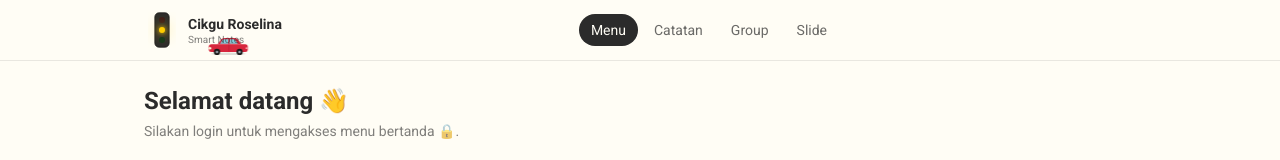
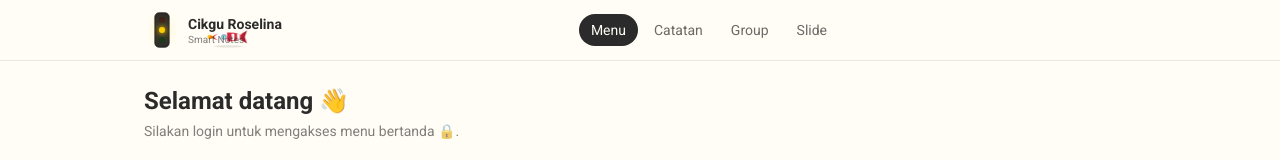
Before and after one commit to AndyKhan007/Cikgu-Roselina-Notes, a plain HTML site: page index.html in a window 1280 px wide. Shown: the top 160 px of the page. Drawn offline with nearby package versions, Linux system fonts and the light colour scheme.

Commit message:
tambah animasi navbar

```diff
--- a/logo-animation.js
+++ b/logo-animation.js
@@ -1,7 +1,9 @@
 // =====================================================
-// Animasi lampu trafik + mobil kecil di navbar
-// Versi 4 — mobile-friendly, tanpa reduce-motion blocker
+// Animasi lampu trafik + kendaraan random di navbar
+// Versi 5 — kendaraan acak + air vehicle support
 // =====================================================
+
+import { randomVehicle } from './vehicles.js';
 
 const wait = (ms) => new Promise(r => setTimeout(r, ms));
 
@@ -26,7 +28,18 @@ export function startLogoAnimation() {
     });
   }
 
+  function setVehicle(v) {
+    // Ganti isi SVG kendaraan
+    car.innerHTML = v.svg;
+    // Set class 'air' kalau kendaraan terbang
+    car.classList.toggle('air', !!v.air);
+  }
+
   async function loop() {
+    // Pilih kendaraan acak untuk siklus ini
+    const vehicle = randomVehicle();
+    setVehicle(vehicle);
+
     setLight('green');
     await wait(80);
 
@@ -38,10 +51,9 @@ export function startLogoAnimation() {
       return loop();
     }
 
-    // Lebar mobil mengikuti CSS (.cute-car)
     const carWidth = car.offsetWidth || 44;
 
-    // Mobil berhenti tepat 8px di kanan logo
+    // Mobil berhenti 8px di kanan logo
     const stopX  = (logoRect.right - trackRect.left) + 8;
     // Mulai dari luar kanan
     const startX = trackRect.width + carWidth + 20;
@@ -56,31 +68,31 @@ export function startLogoAnimation() {
 
     await wait(50);
 
-    // Durasi jalan: sedikit lebih cepat di mobile
     const isMobile  = window.matchMedia('(max-width: 640px)').matches;
     const driveTime = isMobile ? 1.8 : 2.4;
 
-    // FASE 1: jalan
+    // FASE 1: jalan dari kanan ke titik berhenti
     car.style.transition = `transform ${driveTime}s cubic-bezier(0.25, 0.1, 0.4, 1)`;
     car.style.transform  = `translateX(${stopX}px)`;
 
-    // FASE 2: kuning
+    // FASE 2: kuning saat hampir sampai
     await wait(driveTime * 1000 * 0.70);
     setLight('yellow');
 
-    // FASE 3: merah
+    // FASE 3: merah + glow
     await wait(450);
     setLight('red');
 
-    // FASE 4: berhenti
+    // FASE 4: tunggu mobil benar-benar berhenti
     await wait(driveTime * 1000 * 0.40);
+    // Diam di lampu merah
     await wait(1500);
 
     // FASE 5: hijau lagi
     setLight('green');
     await wait(280);
 
-    // FASE 6: lanjut ke kiri
+    // FASE 6: jalan maju ke kiri & menghilang
     car.style.transition = 'transform 1.2s cubic-bezier(0.4, 0, 0.7, 1)';
     car.style.transform  = `translateX(${exitX}px)`;
 
--- a/style.css
+++ b/style.css
@@ -39,7 +39,7 @@ html, body { font-family: 'Roboto', sans-serif; }
   border-color: rgba(0,229,255,0.6);
 }
 
-/* --- Kartu menu terkunci (butuh login) --- */
+/* --- Kartu menu terkunci --- */
 .menu-card-locked {
   opacity: 0.55;
   cursor: not-allowed;
@@ -96,7 +96,7 @@ html, body { font-family: 'Roboto', sans-serif; }
 @keyframes toastIn { from { opacity: 0; transform: translate(-50%, 8px); } to { opacity: 1; transform: translate(-50%, 0); } }
 
 /* =====================================================
-   LAMPU TRAFIK + ANIMASI MOBIL KECIL
+   LAMPU TRAFIK + ANIMASI KENDARAAN
    ===================================================== */
 
 .tl-light {
@@ -127,6 +127,7 @@ html, body { font-family: 'Roboto', sans-serif; }
   z-index: 5;
 }
 
+/* --- Kendaraan (default: ground) --- */
 .cute-car {
   position: absolute;
   bottom: 4px;
@@ -137,11 +138,29 @@ html, body { font-family: 'Roboto', sans-serif; }
   will-change: transform, opacity;
 }
 
+/* --- Kendaraan udara naik lebih tinggi --- */
+.cute-car.air {
+  bottom: 12px;
+}
+
+/* --- Rotor helikopter berputar --- */
+.rotor-spin {
+  animation: rotorSpin 0.12s linear infinite;
+}
+@keyframes rotorSpin {
+  from { transform: rotate(0deg); }
+  to   { transform: rotate(360deg); }
+}
+
+/* --- Mobile: kendaraan lebih kecil --- */
 @media (max-width: 640px) {
   .cute-car {
     width: 32px;
     height: 16px;
     bottom: 3px;
+  }
+  .cute-car.air {
+    bottom: 9px;
   }
 }
 
--- /dev/null
+++ b/vehicles.js
@@ -0,0 +1,227 @@
+// =====================================================
+// Koleksi SVG kendaraan untuk animasi navbar
+// Setiap kendaraan: { name, air, svg }
+//   air: true kalau kendaraan terbang (posisi lebih tinggi)
+// =====================================================
+
+export const VEHICLES = [
+  // ============ MOBIL (merah) ============
+  {
+    name: 'mobil',
+    air: false,
+    svg: `
+      <svg viewBox="0 0 80 40" xmlns="http://www.w3.org/2000/svg" class="w-full h-full">
+        <ellipse cx="40" cy="37" rx="32" ry="2" fill="rgba(43,43,43,0.15)"/>
+        <rect x="4" y="20" width="72" height="14" rx="4" fill="#D7263D"/>
+        <path d="M20 20 L27 10 Q29 8 33 8 L50 8 Q54 8 56 10 L63 20 Z" fill="#D7263D"/>
+        <path d="M25 19 L30 11 Q31 10 33 10 L40 10 L40 19 Z" fill="#7FD6E6" opacity="0.95"/>
+        <path d="M42 19 L42 10 L48 10 Q50 10 51 11 L56 19 Z" fill="#7FD6E6" opacity="0.95"/>
+        <line x1="41" y1="20" x2="41" y2="33" stroke="#A01830" stroke-width="0.6"/>
+        <circle cx="7" cy="27" r="2.4" fill="#FFF8DC"/>
+        <circle cx="73" cy="27" r="1.6" fill="#FFB3B3"/>
+        <circle cx="20" cy="34" r="5.5" fill="#1a1a1a"/>
+        <circle cx="20" cy="34" r="2.2" fill="#9CA3AF"/>
+        <circle cx="60" cy="34" r="5.5" fill="#1a1a1a"/>
+        <circle cx="60" cy="34" r="2.2" fill="#9CA3AF"/>
+      </svg>
+    `
+  },
+
+  // ============ BUS (kuning sekolah) ============
+  {
+    name: 'bus',
+    air: false,
+    svg: `
+      <svg viewBox="0 0 80 40" xmlns="http://www.w3.org/2000/svg" class="w-full h-full">
+        <ellipse cx="40" cy="37" rx="34" ry="2" fill="rgba(43,43,43,0.15)"/>
+        <rect x="2" y="10" width="76" height="24" rx="3" fill="#F4A259"/>
+        <rect x="2" y="10" width="76" height="3" fill="#E08B3F"/>
+        <rect x="6" y="15" width="9" height="8" fill="#7FD6E6"/>
+        <rect x="18" y="15" width="9" height="8" fill="#7FD6E6"/>
+        <rect x="30" y="15" width="9" height="8" fill="#7FD6E6"/>
+        <rect x="42" y="15" width="9" height="8" fill="#7FD6E6"/>
+        <rect x="54" y="15" width="9" height="8" fill="#7FD6E6"/>
+        <rect x="66" y="15" width="9" height="8" fill="#7FD6E6"/>
+        <rect x="30" y="26" width="14" height="6" rx="1" fill="#2B2B2B"/>
+        <circle cx="5" cy="30" r="2" fill="#FFF8DC"/>
+        <circle cx="20" cy="35" r="5" fill="#1a1a1a"/>
+        <circle cx="20" cy="35" r="2" fill="#9CA3AF"/>
+        <circle cx="60" cy="35" r="5" fill="#1a1a1a"/>
+        <circle cx="60" cy="35" r="2" fill="#9CA3AF"/>
+      </svg>
+    `
+  },
+
+  // ============ AMBULANCE ============
+  {
+    name: 'ambulance',
+    air: false,
+    svg: `
+      <svg viewBox="0 0 80 40" xmlns="http://www.w3.org/2000/svg" class="w-full h-full">
+        <ellipse cx="40" cy="37" rx="32" ry="2" fill="rgba(43,43,43,0.15)"/>
+        <rect x="4" y="14" width="72" height="20" rx="3" fill="#FFFFFF" stroke="#D0D0D0" stroke-width="0.5"/>
+        <rect x="4" y="14" width="72" height="4" fill="#D7263D"/>
+        <path d="M18 16 L26 8 L42 8 L42 16 Z" fill="#FFFFFF" stroke="#D0D0D0" stroke-width="0.5"/>
+        <rect x="21" y="10" width="7" height="6" fill="#7FD6E6"/>
+        <circle cx="52" cy="24" r="5" fill="#D7263D"/>
+        <rect x="50.5" y="21" width="3" height="6" fill="#fff"/>
+        <rect x="49" y="22.5" width="6" height="3" fill="#fff"/>
+        <rect x="34" y="10" width="6" height="3" rx="1" fill="#FF3B30"/>
+        <circle cx="7" cy="22" r="2" fill="#FFF8DC"/>
+        <circle cx="73" cy="22" r="1.6" fill="#FF3B30"/>
+        <circle cx="20" cy="34" r="5" fill="#1a1a1a"/>
+        <circle cx="20" cy="34" r="2" fill="#9CA3AF"/>
+        <circle cx="60" cy="34" r="5" fill="#1a1a1a"/>
+        <circle cx="60" cy="34" r="2" fill="#9CA3AF"/>
+      </svg>
+    `
+  },
+
+  // ============ TAXI ============
+  {
+    name: 'taxi',
+    air: false,
+    svg: `
+      <svg viewBox="0 0 80 40" xmlns="http://www.w3.org/2000/svg" class="w-full h-full">
+        <ellipse cx="40" cy="37" rx="32" ry="2" fill="rgba(43,43,43,0.15)"/>
+        <rect x="4" y="20" width="72" height="14" rx="4" fill="#F7D046"/>
+        <path d="M20 20 L27 10 Q29 8 33 8 L50 8 Q54 8 56 10 L63 20 Z" fill="#F7D046"/>
+        <path d="M25 19 L30 11 Q31 10 33 10 L40 10 L40 19 Z" fill="#7FD6E6" opacity="0.95"/>
+        <path d="M42 19 L42 10 L48 10 Q50 10 51 11 L56 19 Z" fill="#7FD6E6" opacity="0.95"/>
+        <rect x="4" y="25" width="72" height="3" fill="#2B2B2B"/>
+        <rect x="10" y="25" width="3" height="3" fill="#F7D046"/>
+        <rect x="18" y="25" width="3" height="3" fill="#F7D046"/>
+        <rect x="26" y="25" width="3" height="3" fill="#F7D046"/>
+        <rect x="34" y="25" width="3" height="3" fill="#F7D046"/>
+        <rect x="42" y="25" width="3" height="3" fill="#F7D046"/>
+        <rect x="50" y="25" width="3" height="3" fill="#F7D046"/>
+        <rect x="58" y="25" width="3" height="3" fill="#F7D046"/>
+        <rect x="66" y="25" width="3" height="3" fill="#F7D046"/>
+        <rect x="33" y="4" width="14" height="5" rx="1.5" fill="#2B2B2B"/>
+        <text x="40" y="8.3" text-anchor="middle" font-size="3.5" fill="#F7D046" font-weight="700" font-family="Roboto, sans-serif">TAXI</text>
+        <circle cx="7" cy="27" r="2.2" fill="#FFF8DC"/>
+        <circle cx="20" cy="34" r="5.5" fill="#1a1a1a"/>
+        <circle cx="20" cy="34" r="2.2" fill="#9CA3AF"/>
+        <circle cx="60" cy="34" r="5.5" fill="#1a1a1a"/>
+        <circle cx="60" cy="34" r="2.2" fill="#9CA3AF"/>
+      </svg>
+    `
+  },
+
+  // ============ MOTOR ============
+  {
+    name: 'motor',
+    air: false,
+    svg: `
+      <svg viewBox="0 0 80 40" xmlns="http://www.w3.org/2000/svg" class="w-full h-full">
+        <ellipse cx="40" cy="37" rx="26" ry="2" fill="rgba(43,43,43,0.15)"/>
+        <circle cx="46" cy="10" r="4" fill="#F5C7A0"/>
+        <path d="M46 6 Q52 6 52 11 L52 14 L42 14 L42 11 Q42 6 46 6 Z" fill="#2B2B2B"/>
+        <path d="M38 16 L52 16 L50 28 L40 28 Z" fill="#2B2B2B"/>
+        <line x1="52" y1="20" x2="62" y2="24" stroke="#1a1a1a" stroke-width="1.5"/>
+        <rect x="28" y="22" width="30" height="6" rx="3" fill="#D7263D"/>
+        <line x1="30" y1="18" x2="34" y2="22" stroke="#1a1a1a" stroke-width="1.5"/>
+        <circle cx="22" cy="30" r="6.5" fill="#1a1a1a"/>
+        <circle cx="22" cy="30" r="2.8" fill="#9CA3AF"/>
+        <circle cx="60" cy="30" r="6.5" fill="#1a1a1a"/>
+        <circle cx="60" cy="30" r="2.8" fill="#9CA3AF"/>
+        <circle cx="4" cy="24" r="1.6" fill="#FFF8DC"/>
+      </svg>
+    `
+  },
+
+  // ============ HELIKOPTER (air) ============
+  {
+    name: 'helikopter',
+    air: true,
+    svg: `
+      <svg viewBox="0 0 80 40" xmlns="http://www.w3.org/2000/svg" class="w-full h-full">
+        <g class="rotor-spin" style="transform-origin: 40px 6px;">
+          <rect x="8" y="5" width="64" height="2" rx="1" fill="#9CA3AF"/>
+          <circle cx="40" cy="6" r="1.5" fill="#4B5563"/>
+        </g>
+        <line x1="40" y1="6" x2="40" y2="14" stroke="#1a1a1a" stroke-width="1.5"/>
+        <ellipse cx="40" cy="22" rx="24" ry="7" fill="#1B998B"/>
+        <ellipse cx="40" cy="20" rx="22" ry="5" fill="#2B7A78" opacity="0.4"/>
+        <path d="M24 20 Q30 14 40 14 Q50 14 56 20 Z" fill="#7FD6E6" opacity="0.9"/>
+        <rect x="60" y="19" width="18" height="3" fill="#1B998B"/>
+        <rect x="70" y="14" width="8" height="10" fill="#1B998B"/>
+        <circle cx="74" cy="19" r="1.8" fill="#1a1a1a"/>
+        <path d="M20 26 L20 30 L60 30 L60 26" fill="none" stroke="#1a1a1a" stroke-width="1"/>
+        <line x1="24" y1="30" x2="24" y2="34" stroke="#1a1a1a" stroke-width="1.5"/>
+        <line x1="56" y1="30" x2="56" y2="34" stroke="#1a1a1a" stroke-width="1.5"/>
+        <circle cx="32" cy="22" r="2.2" fill="#FFCC00" opacity="0.9"/>
+      </svg>
+    `
+  },
+
+  // ============ PESAWAT (air) ============
+  {
+    name: 'pesawat',
+    air: true,
+    svg: `
+      <svg viewBox="0 0 80 40" xmlns="http://www.w3.org/2000/svg" class="w-full h-full">
+        <ellipse cx="40" cy="37" rx="30" ry="2" fill="rgba(43,43,43,0.12)"/>
+        <ellipse cx="38" cy="20" rx="30" ry="5" fill="#ECECEC" stroke="#B0B0B0" stroke-width="0.5"/>
+        <path d="M32 20 L20 8 L36 8 L46 20 Z" fill="#B0B0B0" opacity="0.7"/>
+        <path d="M42 20 L38 6 L50 6 L52 20 Z" fill="#8A8A8A"/>
+        <path d="M60 20 L64 8 L74 8 L68 20 Z" fill="#B0B0B0"/>
+        <circle cx="12" cy="20" r="2" fill="#2B2B2B"/>
+        <circle cx="20" cy="19" r="0.9" fill="#7FD6E6"/>
+        <circle cx="26" cy="19" r="0.9" fill="#7FD6E6"/>
+        <circle cx="32" cy="19" r="0.9" fill="#7FD6E6"/>
+        <circle cx="38" cy="19" r="0.9" fill="#7FD6E6"/>
+        <circle cx="44" cy="19" r="0.9" fill="#7FD6E6"/>
+        <circle cx="50" cy="19" r="0.9" fill="#7FD6E6"/>
+        <ellipse cx="34" cy="26" rx="5" ry="2" fill="#8A8A8A"/>
+      </svg>
+    `
+  },
+
+  // ============ ROKET (air) ============
+  {
+    name: 'roket',
+    air: true,
+    svg: `
+      <svg viewBox="0 0 80 40" xmlns="http://www.w3.org/2000/svg" class="w-full h-full">
+        <ellipse cx="40" cy="37" rx="26" ry="2" fill="rgba(43,43,43,0.12)"/>
+        <path d="M14 20 Q4 12 2 20 Q4 28 14 20 Z" fill="#FFB300" opacity="0.9"/>
+        <path d="M14 20 Q8 16 6 20 Q8 24 14 20 Z" fill="#FF6B00"/>
+        <ellipse cx="40" cy="20" rx="28" ry="8" fill="#D7263D"/>
+        <path d="M14 20 Q24 8 38 11 L38 29 Q24 32 14 20 Z" fill="#FFFFFF"/>
+        <circle cx="32" cy="20" r="4.5" fill="#7FD6E6" stroke="#2B2B2B" stroke-width="0.6"/>
+        <circle cx="32" cy="20" r="1.8" fill="#B0E5F0"/>
+        <rect x="46" y="14" width="5" height="12" fill="#FFFFFF"/>
+        <rect x="56" y="14" width="5" height="12" fill="#FFFFFF"/>
+        <path d="M64 14 L74 8 L70 20 L74 32 L64 26 Z" fill="#B01D2E"/>
+      </svg>
+    `
+  },
+
+  // ============ UFO (air) ============
+  {
+    name: 'ufo',
+    air: true,
+    svg: `
+      <svg viewBox="0 0 80 40" xmlns="http://www.w3.org/2000/svg" class="w-full h-full">
+        <ellipse cx="40" cy="37" rx="26" ry="2" fill="rgba(43,43,43,0.12)"/>
+        <path d="M30 22 L28 36 L52 36 L50 22 Z" fill="#00E5FF" opacity="0.25"/>
+        <path d="M30 20 Q30 10 40 10 Q50 10 50 20 Z" fill="#7FD6E6" opacity="0.9"/>
+        <ellipse cx="40" cy="22" rx="30" ry="6" fill="#9CA3AF"/>
+        <ellipse cx="40" cy="21" rx="30" ry="5" fill="#C0C0C0"/>
+        <circle cx="18" cy="22" r="1.5" fill="#FF3B30"/>
+        <circle cx="28" cy="24" r="1.5" fill="#FFCC00"/>
+        <circle cx="40" cy="25" r="1.5" fill="#34D058"/>
+        <circle cx="52" cy="24" r="1.5" fill="#00E5FF"/>
+        <circle cx="62" cy="22" r="1.5" fill="#FF3B30"/>
+      </svg>
+    `
+  }
+];
+
+/**
+ * Ambil satu kendaraan acak
+ */
+export function randomVehicle() {
+  return VEHICLES[Math.floor(Math.random() * VEHICLES.length)];
+}
```
Also changed, not shown: app.js (+1 -8 lines).
